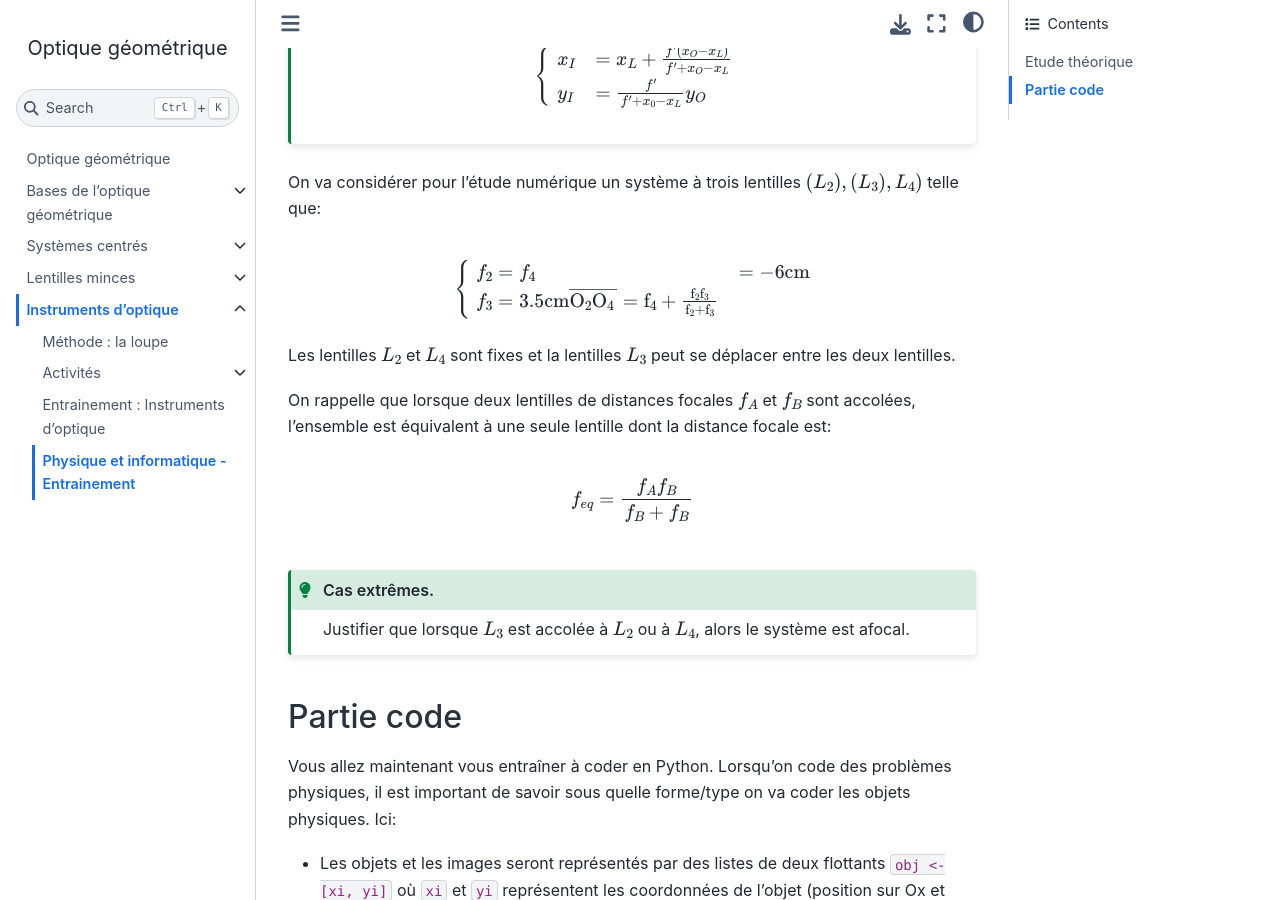
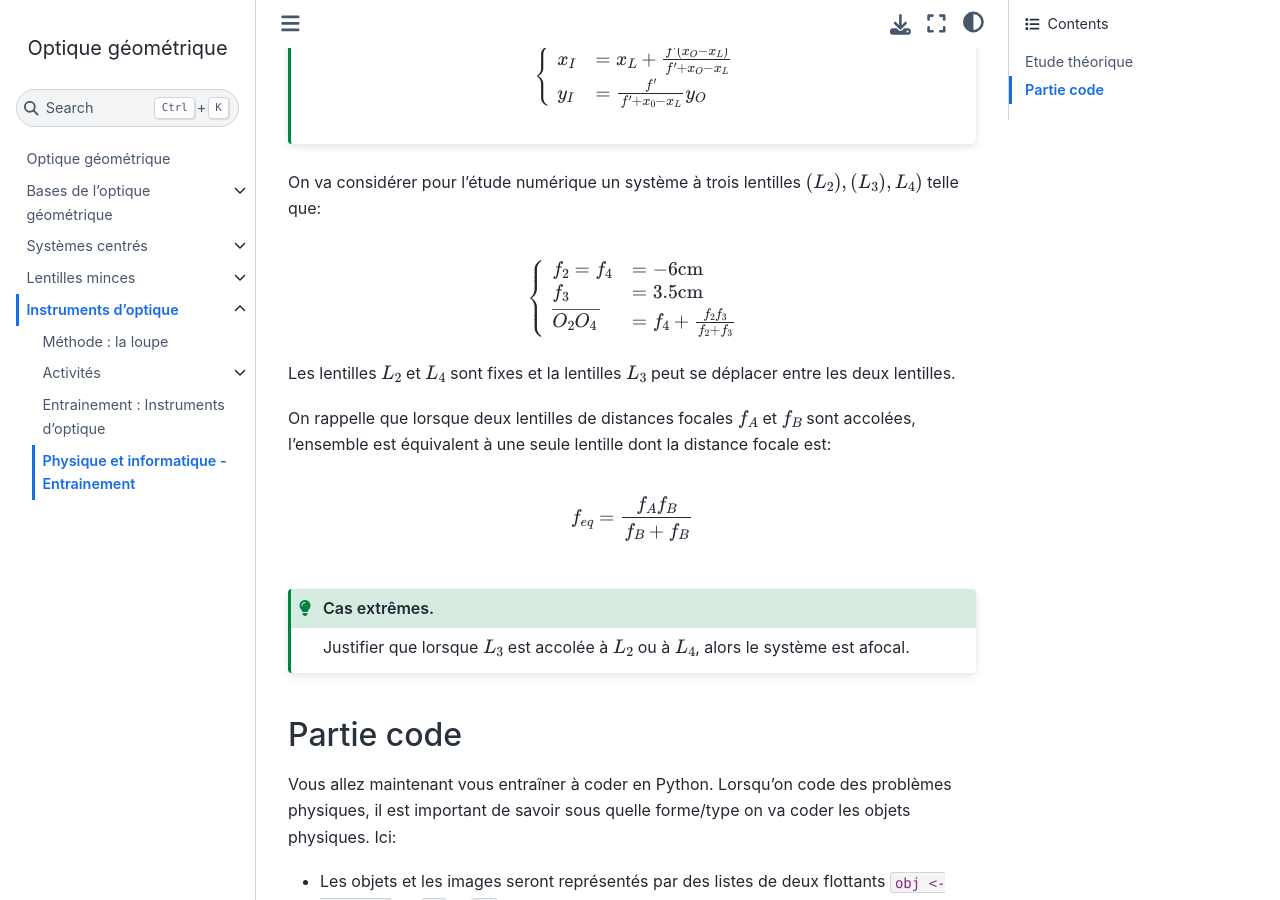
Before and after one commit to pcsi3physiquestan/optique_sources, a Jupyter Book: the page built from notebook/opt_instru_python.md, in a window 1280 px wide and 900 px high, scrolled down 752 px. Built offline with Jupyter Book 1.0.4 settings and Sphinx 7.4.7 and the Sphinx Book theme 1.1.4, drawn with Linux system fonts in a browser that asks for light colours.

Commit message:
Mise à jour des sources

```diff
--- a/notebook/opt_instru_python.md
+++ b/notebook/opt_instru_python.md
@@ -41,8 +41,8 @@ On va considérer pour l'étude numérique un système à trois lentilles $(L_2)
 $$
 \begin{cases}
 f_2 = f_4 &= -6 \rm{cm}\\
-f_3 = 3.5 \rm{cm}
-\overline{O_2 O_4} = f_4 + \frac{f_2 f_3}{f_2 + f_3}
+f_3 &= 3.5 \rm{cm}\\
+\overline{O_2 O_4} &= f_4 + \frac{f_2 f_3}{f_2 + f_3}
 \end{cases}
 $$
 
```
